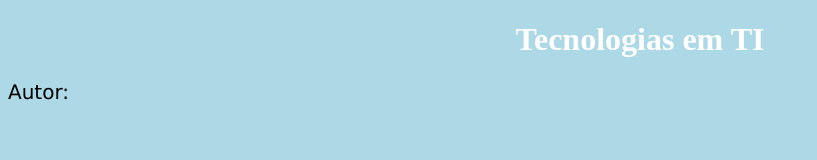
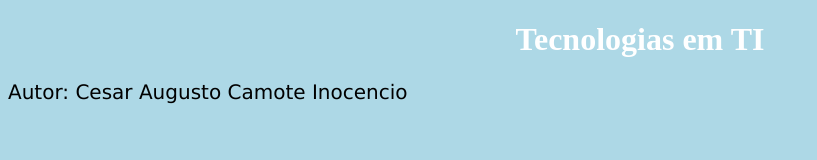
Before and after one commit to CesarA22/TecnologiasTI, a plain HTML site: page Index.html in a window 1280 px wide. Shown: the whole page, without its empty margins (0-817 px from the left). Drawn offline with Linux system fonts and the light colour scheme.

Commit message:
Update Index.html

```diff
--- a/Index.html
+++ b/Index.html
@@ -20,7 +20,7 @@
 	<body>
 
 		<h1>Tecnologias em TI</h1>
-		<p>Autor:</p>
+		<p>Autor: Cesar Augusto Camote Inocencio</p>
 
 	</body>
 </html>
```
